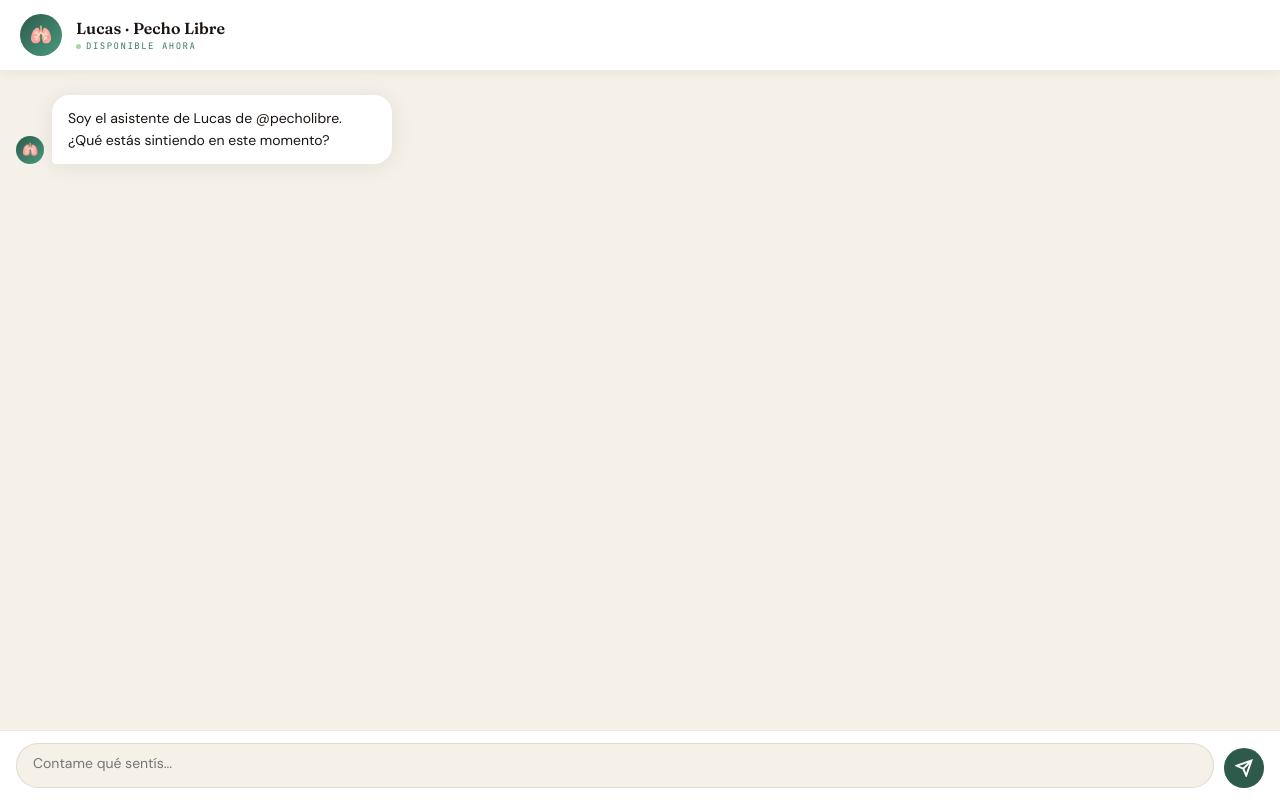
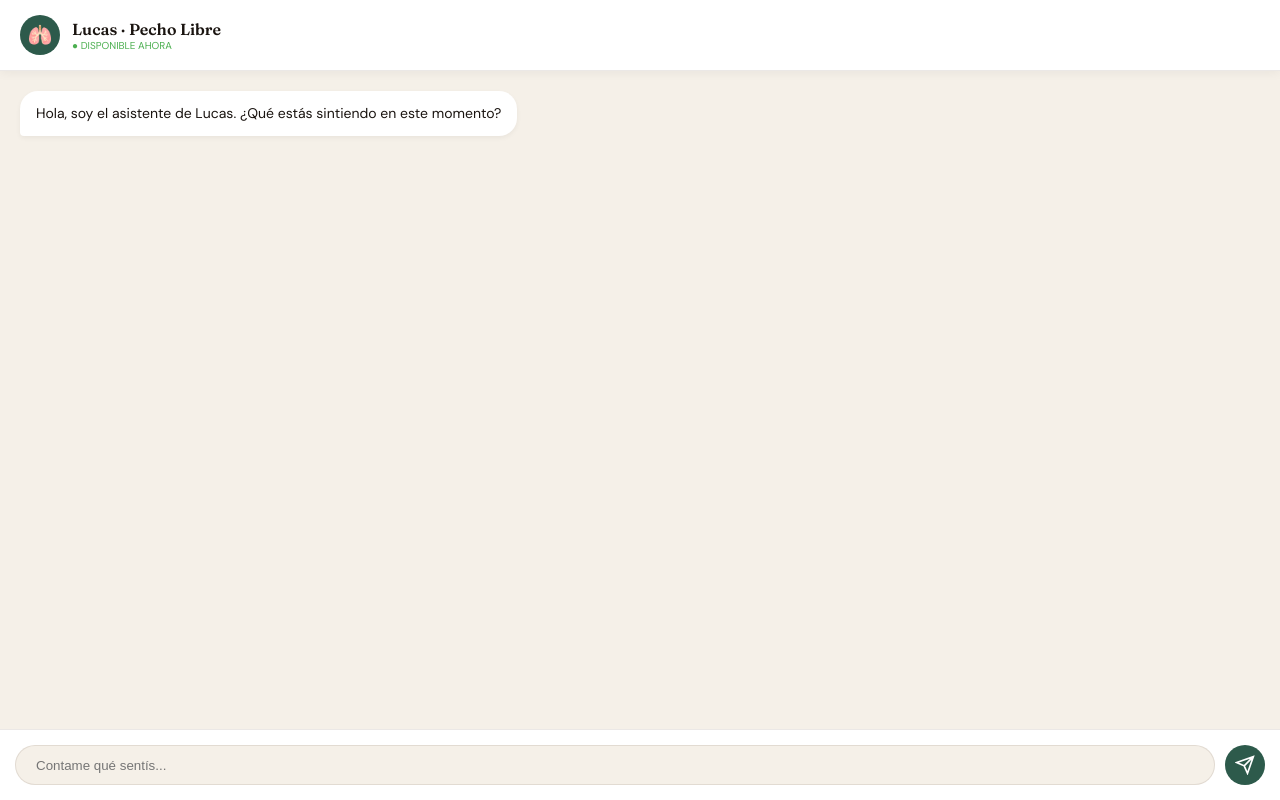
Before and after one commit to lucasnazaro/liberar-el-pecho, a website: page pecholibre-chat.html in a window 1280 px wide. Drawn offline with Linux system fonts and the light colour scheme.

Commit message:
Update pecholibre-chat.html

```diff
--- a/pecholibre-chat.html
+++ b/pecholibre-chat.html
@@ -4,111 +4,100 @@
     <meta charset="UTF-8">
     <meta name="viewport" content="width=device-width, initial-scale=1.0, maximum-scale=1.0">
     <title>Pecho Libre — Asistente</title>
-<link href="https://fonts.googleapis.com/css2?family=Fraunces:wght@300;400;600&family=DM+Sans:wght@300;400;500;600&family=JetBrains+Mono:wght@400;500&display=swap" rel="stylesheet">
+    <link href="https://fonts.googleapis.com/css2?family=Fraunces:wght@600&family=DM+Sans:wght@400;500&display=swap" rel="stylesheet">
     <style>
-:root{--cream:#F5F0E8;--cream2:#EDE8DE;--warm:#C8B89A;--text:#1A1410;--text2:#5C4F3D;--text3:#8C7B6A;--accent:#2D5A4B;--accent2:#3D7A63;--accent-light:rgba(45,90,75,.08);--border:rgba(90,70,50,.12);--shadow:0 2px 24px rgba(26,20,16,.08)}
-*{margin:0;padding:0;box-sizing:border-box;-webkit-tap-highlight-color:transparent}
-html,body{height:100%;overflow:hidden}
-body{background:var(--cream);color:var(--text);font-family:'DM Sans',sans-serif;display:flex;flex-direction:column}
-.header{background:#fff;border-bottom:1px solid var(--border);padding:14px 20px;display:flex;align-items:center;gap:14px;z-index:10;flex-shrink:0;box-shadow:0 1px 12px rgba(26,20,16,.06)}
-.avatar{width:42px;height:42px;border-radius:50%;background:linear-gradient(135deg,var(--accent),#4A9B7F);display:flex;align-items:center;justify-content:center;font-size:18px;flex-shrink:0}
-.header-info{flex:1}
-.header-name{font-family:'Fraunces',serif;font-weight:600;font-size:16px;color:var(--text)}
-.header-status{font-family:'JetBrains Mono',monospace;font-size:9px;color:var(--accent2);letter-spacing:1.5px;text-transform:uppercase;display:flex;align-items:center;gap:5px;margin-top:2px}
-.status-dot{width:5px;height:5px;border-radius:50%;background:#4CAF50;animation:pd 2s ease-in-out infinite}
-@keyframes pd{0%,100%{opacity:1}50%{opacity:.5}}
-.chat-area{flex:1;overflow-y:auto;padding:24px 16px 16px;display:flex;flex-direction:column;gap:16px;scroll-behavior:smooth}
-.msg-row{display:flex;align-items:flex-end;gap:8px;opacity:0;transform:translateY(10px);animation:mi .35s ease forwards}
-@keyframes mi{to{opacity:1;transform:translateY(0)}}
-.msg-row.user{justify-content:flex-end}
-.bot-av{width:28px;height:28px;border-radius:50%;background:linear-gradient(135deg,var(--accent),#4A9B7F);display:flex;align-items:center;justify-content:center;font-size:13px;flex-shrink:0}
-.bubble{max-width:min(78%,340px);padding:12px 16px;border-radius:18px;font-size:14px;line-height:1.6}
-.bubble.user{background:var(--accent);color:#fff;border-bottom-right-radius:4px}
-.bubble.bot{background:#fff;color:var(--text);border-bottom-left-radius:4px;box-shadow:var(--shadow)}
-.btime{font-family:'JetBrains Mono',monospace;font-size:8px;margin-top:5px;opacity:.6}
-.ebook-card{background:linear-gradient(135deg,#2D5A4B,#1a3d31);border-radius:16px;padding:20px;color:#fff;max-width:min(82%,360px);box-shadow:0 4px 24px rgba(45,90,75,.3)}
-.ebook-title{font-family:'Fraunces',serif;font-size:17px;margin-bottom:8px}
-.ebook-btn{display:inline-block;background:#fff;color:var(--accent);font-weight:600;font-size:13px;padding:10px 20px;border-radius:100px;text-decoration:none;margin-top:10px}
-.typing-bubble{background:#fff;border-radius:18px;padding:14px 18px;display:flex;gap:4px}
-.td{width:6px;height:6px;background:var(--warm);border-radius:50%;animation:ty 1.2s infinite}
-@keyframes ty{0%,80%,100%{opacity:.4}40%{transform:translateY(-4px);opacity:1}}
-.input-area{background:#fff;border-top:1px solid var(--border);padding:12px 16px;display:flex;gap:10px;align-items:flex-end}
-.input-wrap{flex:1;background:var(--cream);border:1.5px solid var(--border);border-radius:22px;padding:10px 16px}
-textarea{width:100%;background:transparent;border:none;outline:none;font-family:inherit;font-size:14px;resize:none;max-height:100px}
-.send-btn{width:40px;height:40px;border-radius:50%;background:var(--accent);border:none;display:flex;align-items:center;justify-content:center;cursor:pointer}
+        :root{--cream:#F5F0E8;--warm:#C8B89A;--text:#1A1410;--accent:#2D5A4B;--border:rgba(90,70,50,.12)}
+        *{margin:0;padding:0;box-sizing:border-box}
+        body{background:var(--cream);color:var(--text);font-family:'DM Sans',sans-serif;height:100vh;display:flex;flex-direction:column;overflow:hidden}
+        .header{background:#fff;border-bottom:1px solid var(--border);padding:15px 20px;display:flex;align-items:center;gap:12px;box-shadow:0 2px 10px rgba(0,0,0,0.05)}
+        .avatar{width:40px;height:40px;border-radius:50%;background:var(--accent);display:flex;align-items:center;justify-content:center;font-size:20px}
+        .chat-area{flex:1;overflow-y:auto;padding:20px;display:flex;flex-direction:column;gap:15px}
+        .bubble{max-width:80%;padding:12px 16px;border-radius:18px;font-size:14px;line-height:1.5}
+        .user{align-self:flex-end;background:var(--accent);color:#fff;border-bottom-right-radius:4px}
+        .bot{align-self:flex-start;background:#fff;color:var(--text);border-bottom-left-radius:4px;box-shadow:0 2px 5px rgba(0,0,0,0.05)}
+        .input-area{background:#fff;border-top:1px solid var(--border);padding:15px;display:flex;gap:10px}
+        input{flex:1;border:1px solid var(--border);border-radius:25px;padding:10px 20px;outline:none;background:var(--cream)}
+        button{background:var(--accent);border:none;width:40px;height:40px;border-radius:50%;cursor:pointer;display:flex;align-items:center;justify-content:center}
+        .ebook-card{background:linear-gradient(135deg,#2D5A4B,#1a3d31);border-radius:15px;padding:15px;color:#fff;margin-top:10px}
+        .ebook-btn{display:inline-block;background:#fff;color:var(--accent);padding:8px 15px;border-radius:20px;text-decoration:none;font-weight:bold;margin-top:10px;font-size:12px}
     </style>
 </head>
 <body>
-<div id="cw" style="display:flex;flex-direction:column;height:100%">
     <div class="header">
         <div class="avatar">🫁</div>
-    <div class="header-info">
-      <div class="header-name">Lucas · Pecho Libre</div>
-      <div class="header-status"><span class="status-dot"></span>Disponible ahora</div>
+        <div>
+            <div style="font-family:'Fraunces',serif;font-weight:600">Lucas · Pecho Libre</div>
+            <div style="font-size:10px;color:#4CAF50">● DISPONIBLE AHORA</div>
         </div>
     </div>
     <div class="chat-area" id="ca"></div>
     <div class="input-area">
-    <div class="input-wrap"><textarea id="mi" placeholder="Contame qué sentís..." rows="1" oninput="this.style.height='auto';this.style.height=this.scrollHeight+'px'"></textarea></div>
-    <button class="send-btn" onclick="send()">
-      <svg viewBox="0 0 24 24" fill="none" stroke="#fff" stroke-width="2.5" width="18" height="18"><line x1="22" y1="2" x2="11" y2="13"/><polygon points="22 2 15 22 11 13 2 9 22 2"/></svg>
+        <input type="text" id="mi" placeholder="Contame qué sentís..." onkeypress="if(event.key==='Enter')send()">
+        <button onclick="send()">
+            <svg viewBox="0 0 24 24" width="20" height="20" stroke="#fff" stroke-width="2" fill="none"><path d="M22 2L11 13M22 2l-7 20-4-9-9-4 20-7z"/></svg>
         </button>
     </div>
-</div>
+
 <script>
     const API = '/functions/chat';
     let H = [], L = false, E = false;
 
-window.onload = () => bm("Soy el asistente de Lucas de @pecholibre. ¿Qué estás sintiendo en este momento?");
+    window.onload = () => bm("Hola, soy el asistente de Lucas. ¿Qué estás sintiendo en este momento?");
 
     function bm(t) {
         const a = document.getElementById('ca');
         const r = document.createElement('div');
-  r.className = 'msg-row bot';
-  r.innerHTML = `<div class="bot-av">🫁</div><div class="bubble bot">${t.replace(/\n/g,'<br>')}</div>`;
+        r.className = 'bubble bot';
+        r.innerHTML = t.replace(/\n/g, '<br>');
         a.appendChild(r); a.scrollTop = a.scrollHeight;
     }
 
     function um(t) {
         const a = document.getElementById('ca');
         const r = document.createElement('div');
-  r.className = 'msg-row user';
-  r.innerHTML = `<div class="bubble user">${t}</div>`;
+        r.className = 'bubble user';
+        r.innerText = t;
         a.appendChild(r); a.scrollTop = a.scrollHeight;
-}
-
-function ty() {
-  const r = document.createElement('div'); r.id = 'ti'; r.className = 'msg-row bot';
-  r.innerHTML = `<div class="bot-av">🫁</div><div class="typing-bubble"><div class="td"></div><div class="td"></div><div class="td"></div></div>`;
-  document.getElementById('ca').appendChild(r);
     }
 
     async function send() {
         const i = document.getElementById('mi'), t = i.value.trim();
-  if (!t || L) return; i.value = ''; um(t);
+        if (!t || L) return;
+        i.value = ''; um(t);
         H.push({ role: 'user', parts: [{ text: t }] });
-  L = true; ty();
+        L = true;
+
         try {
-    const r = await fetch(API, { method: 'POST', headers: { 'Content-Type': 'application/json' }, body: JSON.stringify({ history: H }) });
-    const d = await r.json();
-    document.getElementById('ti').remove();
-    if (d.error) throw new Error(d.error);
-    const rep = d.reply;
-    bm(rep); H.push({ role: 'model', parts: [{ text: rep }] });
-    if (rep.toLowerCase().includes('7 minutos') && !E) {
+            const response = await fetch(API, {
+                method: 'POST',
+                headers: { 'Content-Type': 'application/json' },
+                body: JSON.stringify({ history: H })
+            });
+
+            const data = await response.json();
+
+            if (data.reply) {
+                bm(data.reply);
+                H.push({ role: 'model', parts: [{ text: data.reply }] });
+                if (data.reply.toLowerCase().includes('7 minutos') && !E) {
                     E = true;
                     setTimeout(ec, 1000);
                 }
+            } else {
+                bm("Lo siento, tuve un problema al conectar con Google. Intentá de nuevo en unos segundos.");
+            }
         } catch (e) {
-    document.getElementById('ti').remove();
-    bm("Lo siento, hubo un problema técnico. ¿Podés volver a intentar?");
-  } finally { L = false; }
+            bm("Hubo un error de conexión. Revisá tu señal.");
+        } finally {
+            L = false;
+        }
     }
 
     function ec() {
         const a = document.getElementById('ca');
-  const r = document.createElement('div'); r.className = 'msg-row bot';
-  r.innerHTML = `<div class="bot-av">🫁</div><div class="ebook-card"><div class="ebook-title">Protocolo: Liberar el Pecho</div><p style="font-size:12px;opacity:.9">La secuencia completa para apagar la alarma corporal.</p><a href="https://lucasnazaro27.hotmart.host/pecho-libre" target="_blank" class="ebook-btn">Ver el Ebook →</a></div>`;
+        const r = document.createElement('div');
+        r.className = 'ebook-card';
+        r.innerHTML = `<strong>Protocolo: Liberar el Pecho</strong><br><p style="font-size:12px">Apagá la alarma corporal en 7 minutos.</p><a href="https://lucasnazaro27.hotmart.host/pecho-libre" target="_blank" class="ebook-btn">Ver el Ebook →</a>`;
         a.appendChild(r); a.scrollTop = a.scrollHeight;
     }
 </script>
```
Lines whose indentation alone changed are shown as unchanged.
